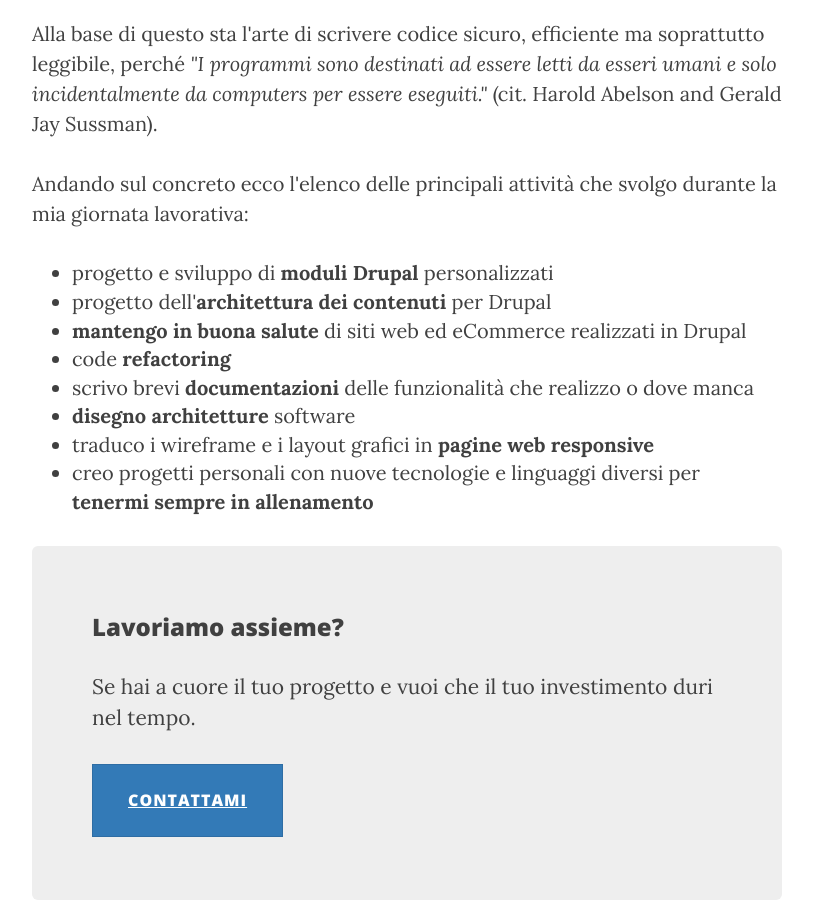
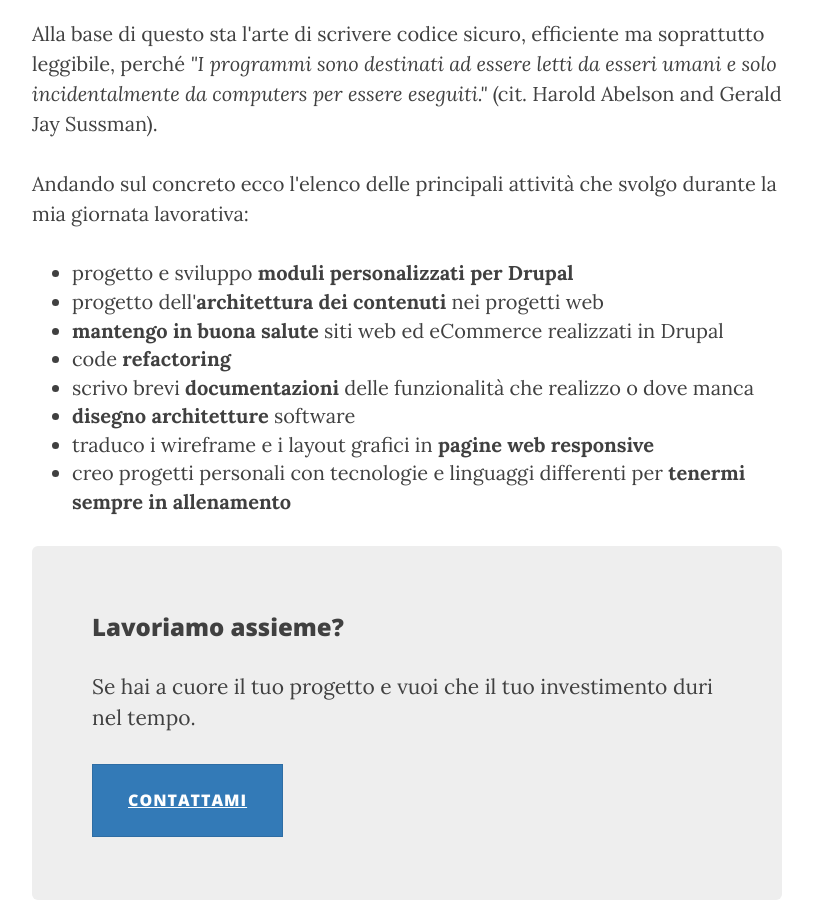
Before and after one commit to robertoperuzzo/robertoperuzzo.github.io, a Jekyll site: the page built from about.html, in a window 1280 px wide and 900 px high, scrolled down 755 px. Shown: the whole window, without its empty margins (233-1046 px from the left). Built offline with Jekyll 4.4.1, drawn with Linux system fonts in a browser that asks for light colours; nearby versions of some CDN libraries; comment, search, counter and statistics services are not loaded.

Commit message:
Updated about.html cosa faccio text.

```diff
--- a/about.html
+++ b/about.html
@@ -16,14 +16,14 @@ header-img: "img/about-bg-2.jpg"
   <p>Andando sul concreto ecco l'elenco delle principali attività che svolgo
     durante la mia giornata lavorativa:
     <ul>
-      <li>progetto e sviluppo di <strong>moduli Drupal</strong> personalizzati</li>
-      <li>progetto dell'<strong>architettura dei contenuti</strong> per Drupal</li>
-      <li><strong>mantengo in buona salute</strong> di siti web ed eCommerce realizzati in Drupal</li>
+      <li>progetto e sviluppo <strong>moduli personalizzati per Drupal</strong></li>
+      <li>progetto dell'<strong>architettura dei contenuti</strong> nei progetti web</li>
+      <li><strong>mantengo in buona salute</strong> siti web ed eCommerce realizzati in Drupal</li>
       <li>code <strong>refactoring</strong></li>
       <li>scrivo brevi <strong>documentazioni</strong> delle funzionalità che realizzo o dove manca</li>
       <li><strong>disegno architetture</strong> software</li>
       <li>traduco i wireframe e i layout grafici in <strong>pagine web responsive</strong></li>
-      <li>creo progetti personali con nuove tecnologie e linguaggi diversi per <strong>tenermi sempre in allenamento</strong></li>
+      <li>creo progetti personali con tecnologie e linguaggi differenti per <strong>tenermi sempre in allenamento</strong></li>
     </ul>
   </p>
   <div class="jumbotron">
```
